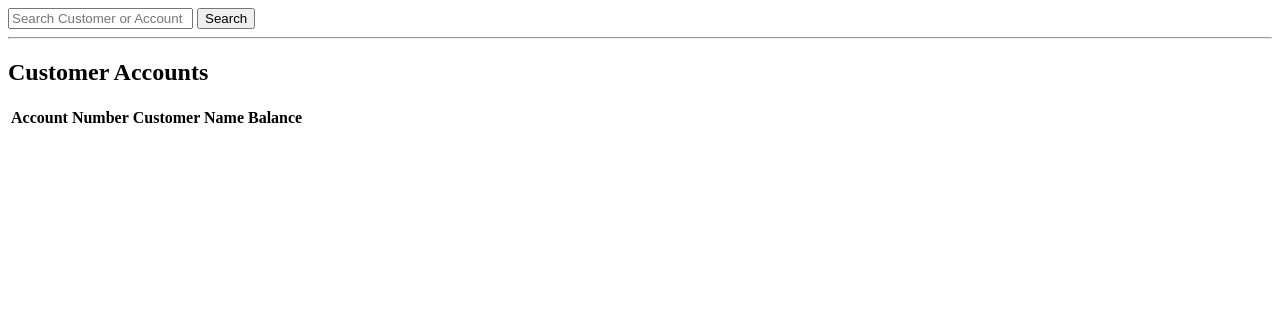
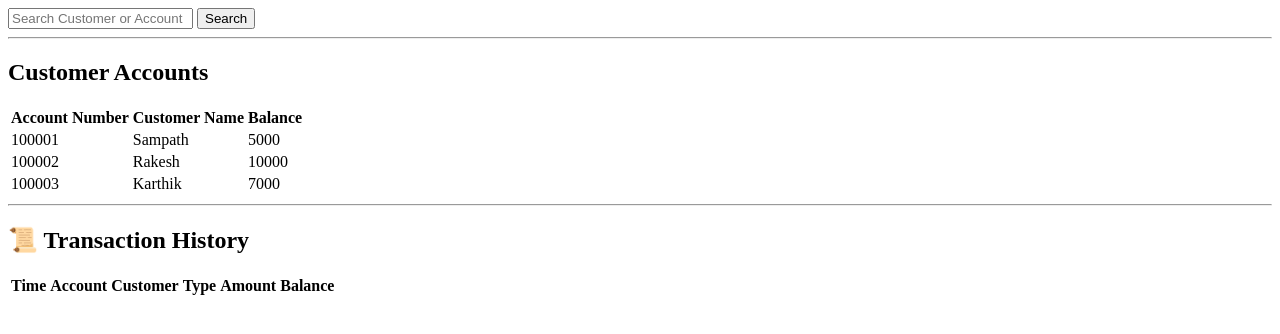
Before and after one commit to Sampath2720/Banking-Transaction-System, a Flask app: page / in a window 1280 px wide. Shown: the top 334 px of the page. Run offline with Flask 3, Linux system fonts and the light colour scheme; lists and menus that the app fills with data are empty.

Commit message:
Restore complete template

```diff
--- a/templates/index.html
+++ b/templates/index.html
@@ -1,9 +1,7 @@
 <html>
 <head>
 <title>🏦 Banking Transaction System v2.0</title>
-
 <link rel="stylesheetfilename='style.css') }}
-
 </head>
 
 <body>
@@ -27,4 +25,45 @@
 <th>Account Number</th>
 <th>Customer Name</th>
 <th>Balance</th>
-</tr
+</tr>
+
+{% for acc_no, acc in accounts.items() %}
+<tr>
+<td>{{ acc_no }}</td>
+<td>{{ acc.name }}</td>
+<td>{{ acc.balance }}</td>
+</tr>
+{% endfor %}
+
+</table>
+
+<hr>
+
+<h2>📜 Transaction History</h2>
+
+<table>
+
+<tr>
+<th>Time</th>
+<th>Account</th>
+<th>Customer</th>
+<th>Type</th>
+<th>Amount</th>
+<th>Balance</th>
+</tr>
+
+{% for t in transactions %}
+<tr>
+<td>{{ t.time }}</td>
+<td>{{ t.account }}</td>
+<td>{{ t.customer }}</td>
+<td>{{ t.type }}</td>
+<td>{{ t.amount }}</td>
+<td>{{ t.balance }}</td>
+</tr>
+{% endfor %}
+
+</table>
+
+</body>
+</html>
```
